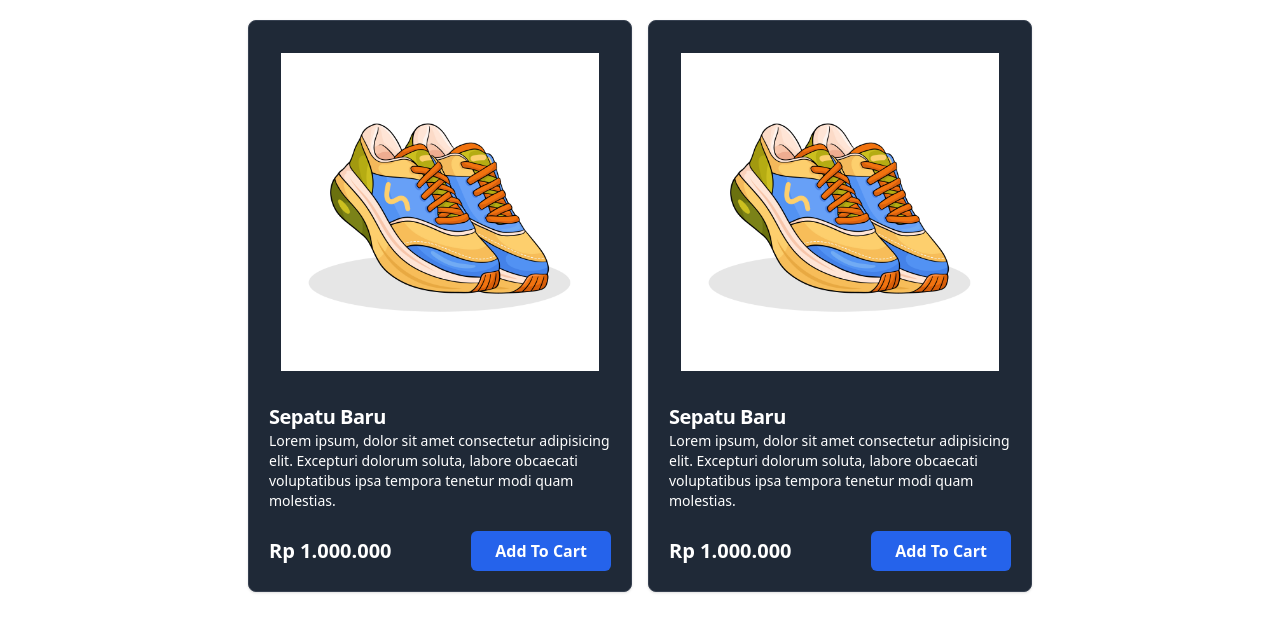
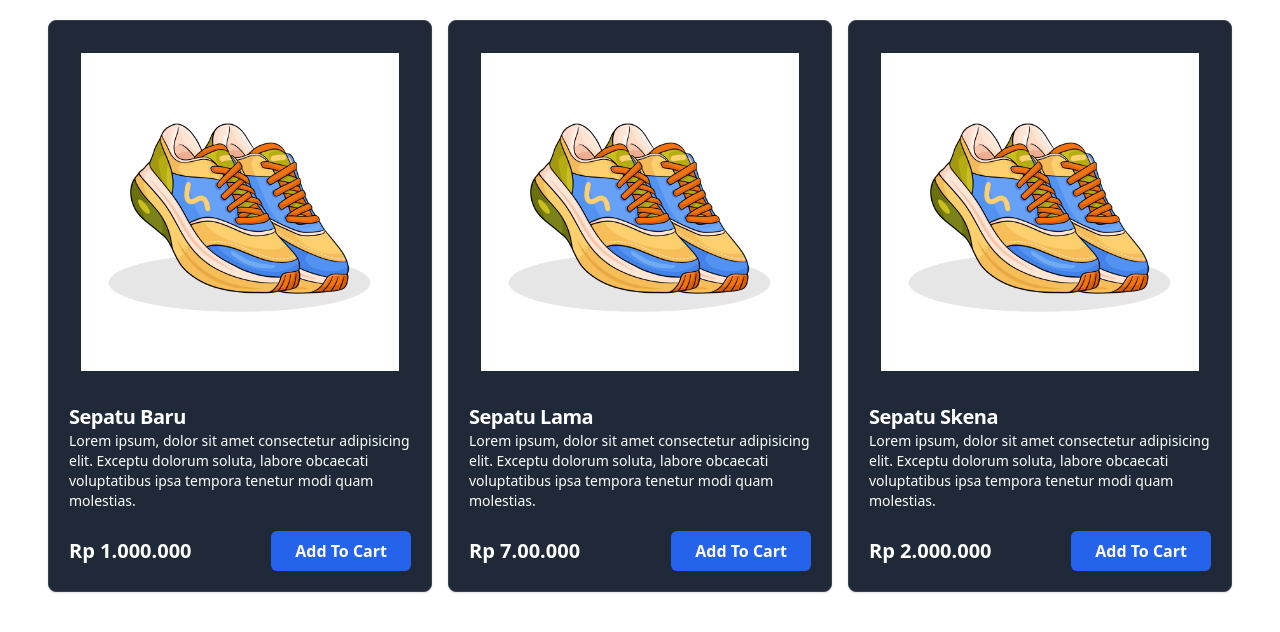
Before and after one commit to msaifurrijaal/react-playground, a React (Vite) app: page /products in a window 1280 px wide. Shown: the top 632 px of the page. Built offline with nearby package versions, Linux system fonts and the light colour scheme.

Commit message:
feat: implement rendering list

```diff
--- a/src/components/fragments/card_product.jsx
+++ b/src/components/fragments/card_product.jsx
@@ -2,14 +2,14 @@
 const CardProduct = (props) => {
   const { children } = props;
   return (
-    <div className="w-full max-w-sm bg-gray-800 border border-gray-700 rounded-lg shadow mx-2">
+    <div className="w-full max-w-sm bg-gray-800 border border-gray-700 rounded-lg shadow mx-2 flex flex-col justify-between">
       {children}
     </div>
   );
 };
 
 const Header = (props) => {
-    const { image } = props;
+  const { image } = props;
   return (
     <a href="">
       <img src={image} alt="products" className="p-8 rounded-t-lg" />
@@ -18,23 +18,21 @@
 };
 
 const Body = (props) => {
-  const { title, children } = props;
+  const { name, children } = props;
   return (
-    <div className="px-5 pb-5">
+    <div className="px-5 pb-5 h-full">
       <a href="">
         <h5 className="text-xl font-semibold tracking-tight text-white">
-          {title}
+          {name}
         </h5>
-        <p className="text-sm text-white">
-            {children}
-        </p>
+        <p className="text-sm text-white">{children}</p>
       </a>
     </div>
   );
 };
 
 const Footer = (props) => {
-    const { price } = props
+  const { price } = props;
   return (
     <div className="flex items-center justify-between px-5 pb-5">
       <span className="text-xl font-bold text-white">{price}</span>
--- a/src/pages/products.jsx
+++ b/src/pages/products.jsx
@@ -1,26 +1,44 @@
 import CardProduct from "../components/fragments/card_product";
+
+const products = [
+  {
+    id: 1,
+    name: "Sepatu Baru",
+    price: "Rp 1.000.000",
+    image: "images/shoes.jpg",
+    description:
+      "Lorem ipsum, dolor sit amet consectetur adipisicing elit. Exceptu dolorum soluta, labore obcaecati voluptatibus ipsa tempora tenetur modi quam molestias.",
+  },
+  {
+    id: 2,
+    name: "Sepatu Lama",
+    price: "Rp 7.00.000",
+    image: "images/shoes.jpg",
+    description:
+      "Lorem ipsum, dolor sit amet consectetur adipisicing elit. Exceptu dolorum soluta, labore obcaecati voluptatibus ipsa tempora tenetur modi quam molestias.",
+  },
+  {
+    id: 3,
+    name: "Sepatu Skena",
+    price: "Rp 2.000.000",
+    image: "images/shoes.jpg",
+    description:
+      "Lorem ipsum, dolor sit amet consectetur adipisicing elit. Exceptu dolorum soluta, labore obcaecati voluptatibus ipsa tempora tenetur modi quam molestias.",
+  },
+];
 
 const ProductsPage = () => {
   return (
     <div className="flex justify-center py-5">
-      <CardProduct>
-        <CardProduct.Header image="images/shoes.jpg"></CardProduct.Header>
-        <CardProduct.Body title="Sepatu Baru">
-          Lorem ipsum, dolor sit amet consectetur adipisicing elit. Excepturi
-          dolorum soluta, labore obcaecati voluptatibus ipsa tempora tenetur
-          modi quam molestias.
-        </CardProduct.Body>
-        <CardProduct.Footer price="Rp 1.000.000"></CardProduct.Footer>
-      </CardProduct>
-      <CardProduct>
-        <CardProduct.Header image="images/shoes.jpg"></CardProduct.Header>
-        <CardProduct.Body title="Sepatu Baru">
-          Lorem ipsum, dolor sit amet consectetur adipisicing elit. Excepturi
-          dolorum soluta, labore obcaecati voluptatibus ipsa tempora tenetur
-          modi quam molestias.
-        </CardProduct.Body>
-        <CardProduct.Footer price="Rp 1.000.000"></CardProduct.Footer>
-      </CardProduct>
+      {products.map((product) => (
+        <CardProduct>
+          <CardProduct.Header image={product.image}></CardProduct.Header>
+          <CardProduct.Body name={product.name}>
+            {product.description}
+          </CardProduct.Body>
+          <CardProduct.Footer price={product.price}></CardProduct.Footer>
+        </CardProduct>
+      ))}
     </div>
   );
 };
```
